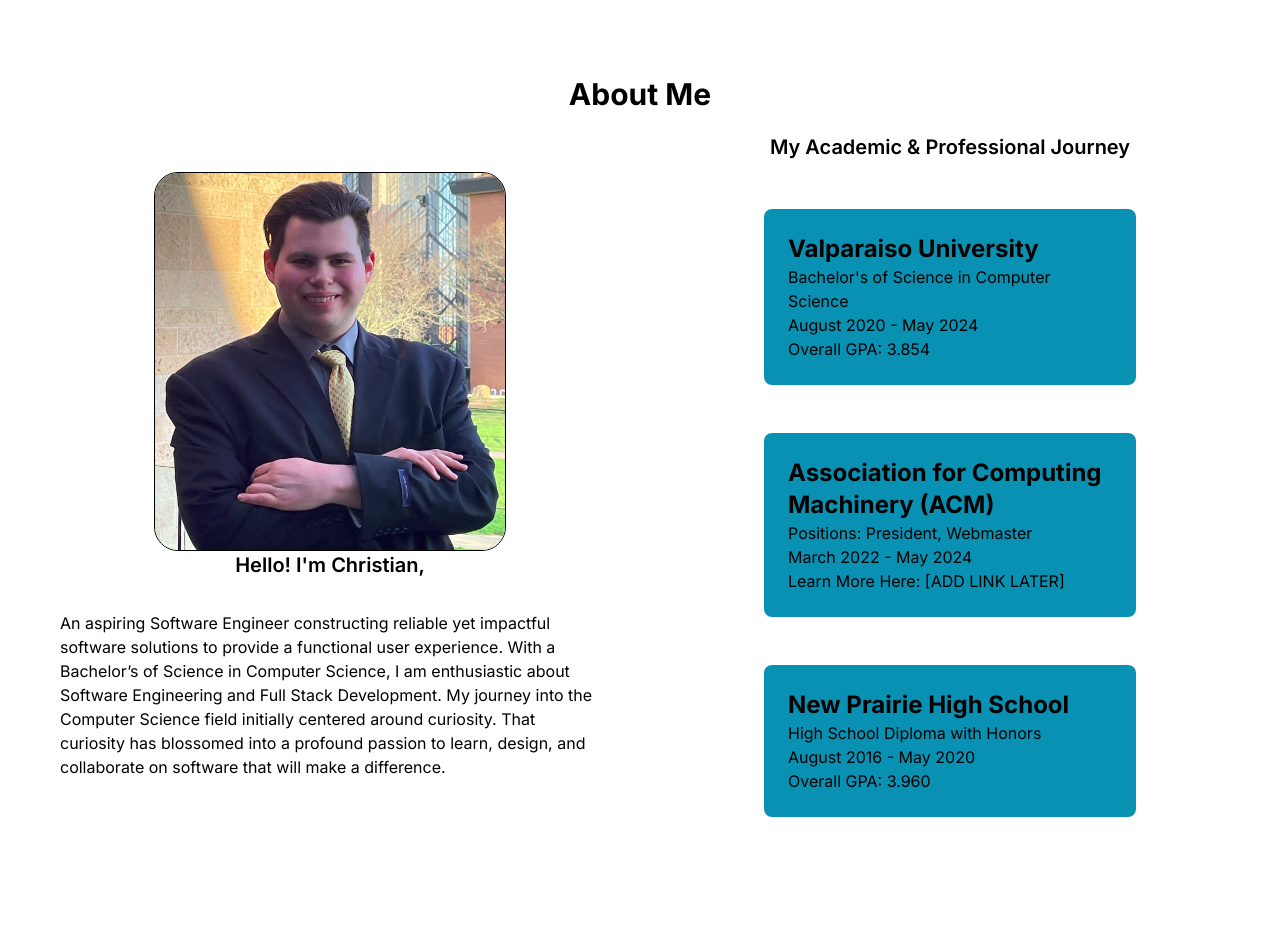
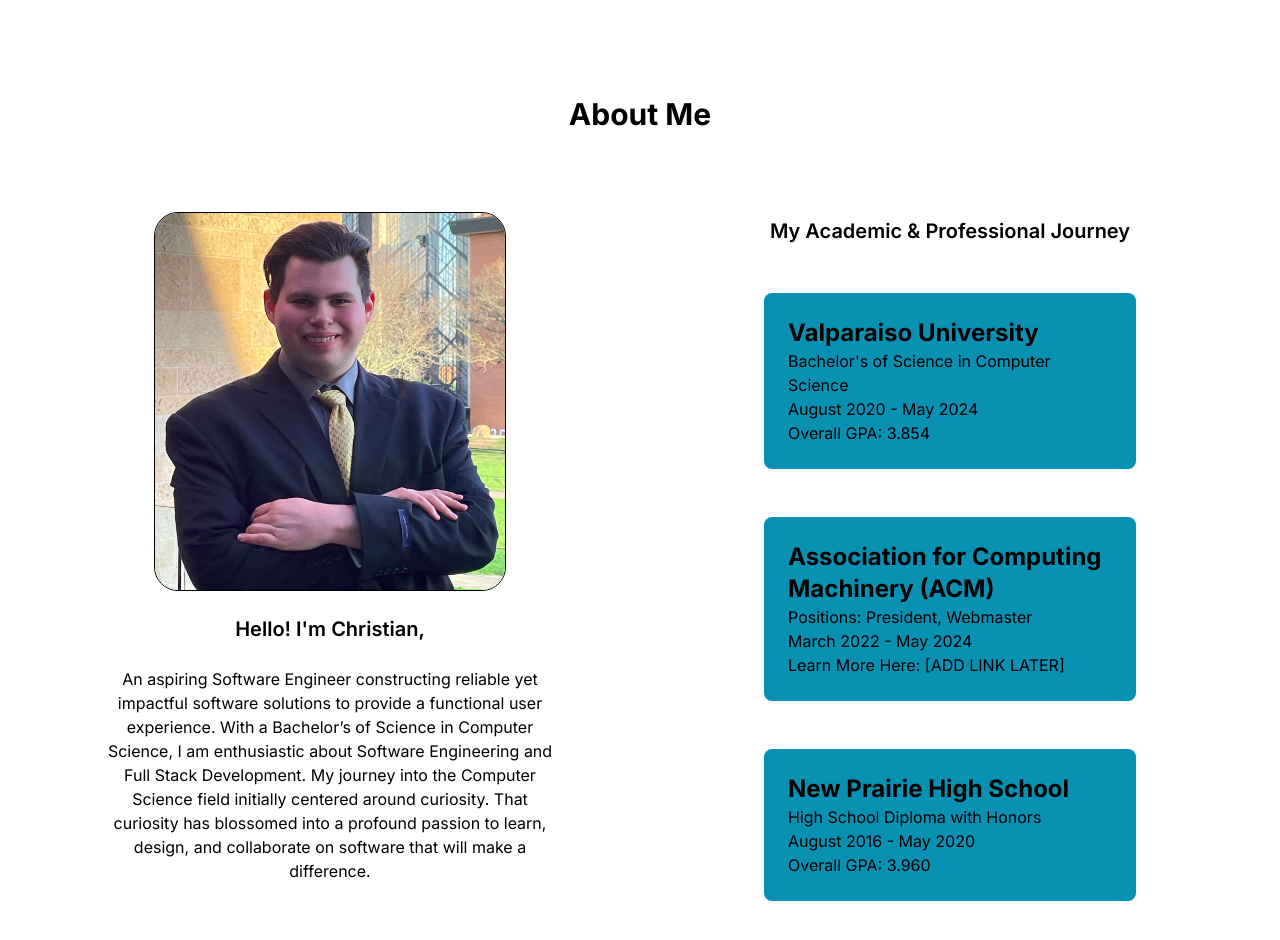
Before and after one commit to chrgarcia19/chrgarcia19.github.io, a Next.js app: page /about in a window 1280 px wide. Shown: the top 940 px of the page. Before the commit the page ends 819 px from the top, so only its background shows below. Built offline with nearby package versions, Linux system fonts and the light colour scheme.

Commit message:
Readjusted padding and fonts to enhance the page layout

```diff
--- a/src/app/about/page.tsx
+++ b/src/app/about/page.tsx
@@ -6,7 +6,7 @@
     return (
         <>
             <div id="about" className="p-5 pt-14 w-full h-screen">
-                <h2 className="flex justify-center items-center font-bold text-3xl p-5">About Me</h2>
+                <h2 className="flex justify-center items-center font-bold text-3xl p-10">About Me</h2>
                 <div className="flex items-center justify-center">
                     <div className="flex flex-col items-center justify-normal w-1/2 p-10">
                         <div className="border border-black rounded-3xl overflow-hidden">
@@ -16,10 +16,10 @@
                                 width={350}
                                 />
                         </div>
-                        <div className="justify-center space-y-2 gap-y-4">
+                        <div className="justify-center p-6">
                             <p className="flex text-xl font-semibold justify-center">Hello! I'm Christian,</p>
                             <br/>
-                            <p>An aspiring Software Engineer constructing reliable yet impactful software solutions to provide a functional user experience. With a Bachelor’s of Science in Computer Science, I am enthusiastic about Software Engineering and Full Stack Development. My journey into the Computer Science field initially centered around curiosity. That curiosity has blossomed into a profound passion to learn, design, and collaborate on software that will make a difference. </p>
+                            <p className="pl-4 pr-4 text-center">An aspiring Software Engineer constructing reliable yet impactful software solutions to provide a functional user experience. With a Bachelor’s of Science in Computer Science, I am enthusiastic about Software Engineering and Full Stack Development. My journey into the Computer Science field initially centered around curiosity. That curiosity has blossomed into a profound passion to learn, design, and collaborate on software that will make a difference. </p>
                         </div>
                     </div>
                     <div className="flex flex-col w-1/2 items-center justify-center gap-y-12">
```
